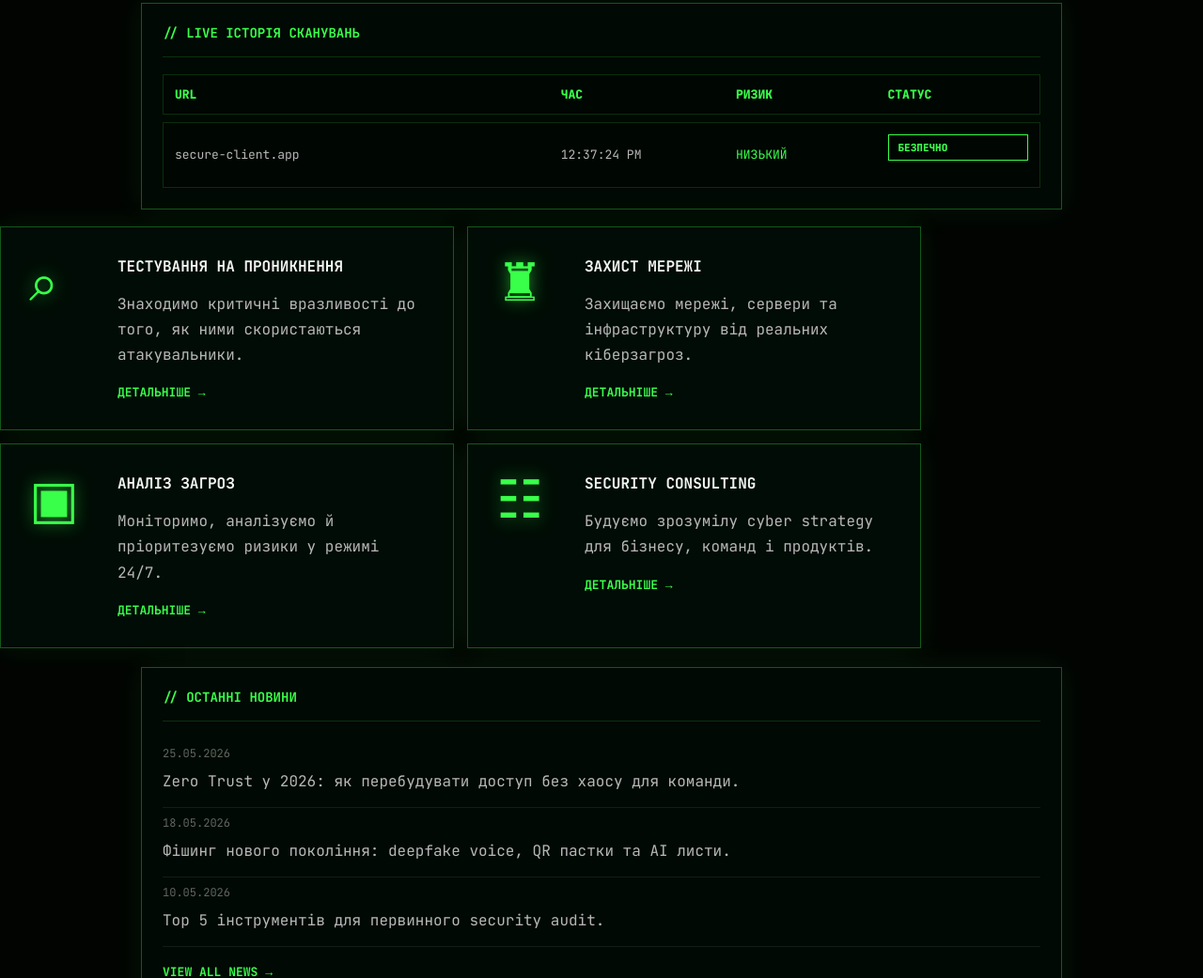
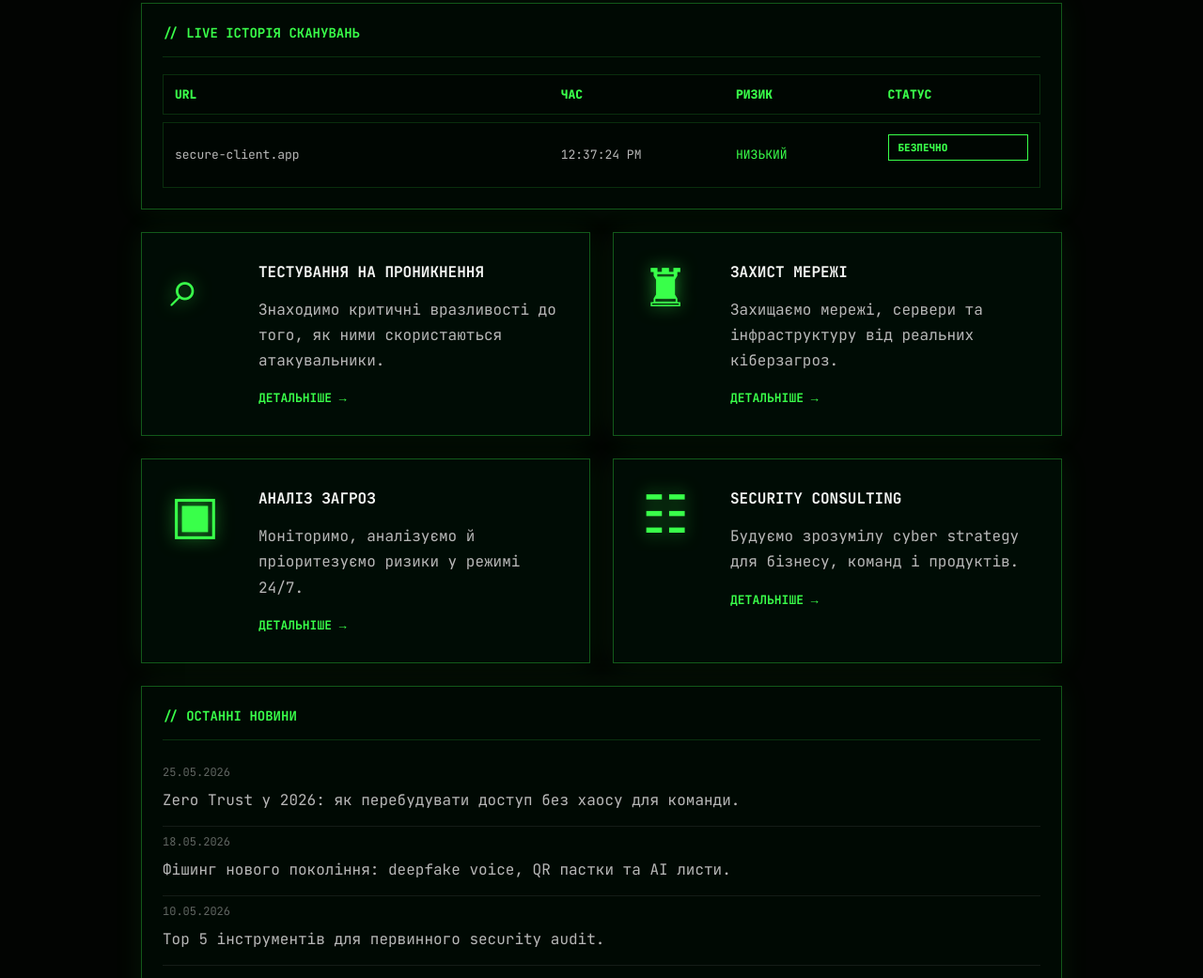
Before and after one commit to vitalybrovdiy/cybersec-website, a plain HTML site: page index.html in a window 1280 px wide. Shown: the part 2089-3130 px from the top of the page at 94% size. Drawn offline with nearby package versions, Linux system fonts and the light colour scheme; animation ran at ten frames a second.

Commit message:
restructure project

```diff
--- a/style.css
+++ b/style.css
@@ -453,11 +453,13 @@ p {
   font-weight: 800;
 }
 
-.services,
-.cards-grid {
-  grid-template-columns: repeat(4, 1fr);
-  gap: 14px;
-  margin: 14px 0 20px;
+.services {
+  width: min(100%, 1400px);
+  grid-template-columns: repeat(4, minmax(240px, 1fr));
+  justify-content: center;
+  align-items: stretch;
+  gap: 24px;
+  margin: 24px auto;
 }
 
 .cards-grid {
@@ -513,6 +515,7 @@ p {
 }
 
 .service-card {
+  width: 100%;
   grid-template-columns: 72px 1fr;
   align-items: start;
   gap: 22px;
@@ -1564,7 +1567,8 @@ footer {
   }
 
   .services {
-    grid-template-columns: repeat(2, 1fr);
+    grid-template-columns: repeat(2, minmax(240px, 1fr));
+    justify-content: center;
   }
 
   .cards-grid,
@@ -1640,6 +1644,12 @@ footer {
     grid-template-columns: 1fr;
   }
 
+  .services {
+    width: min(100%, 420px);
+    margin-right: auto;
+    margin-left: auto;
+  }
+
   .visual {
     min-height: 430px;
   }
```
